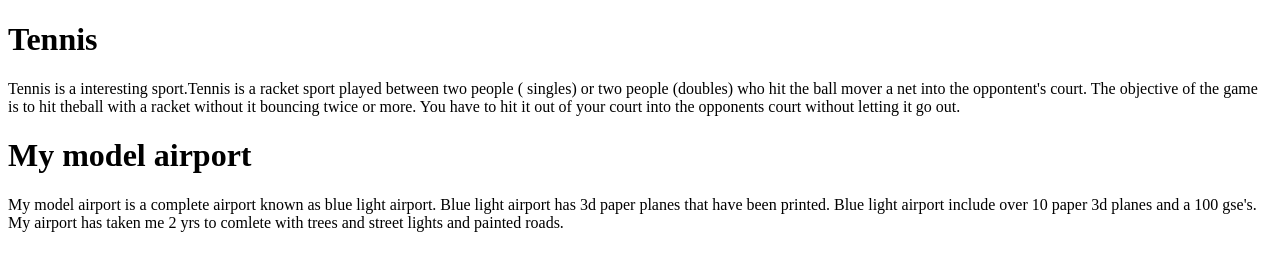
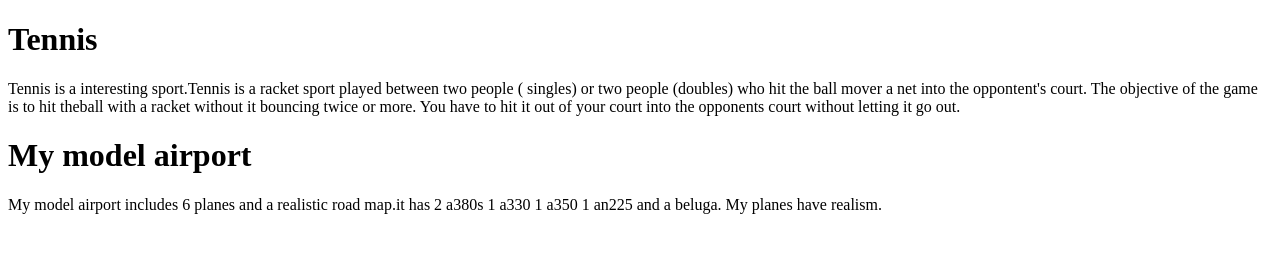
Before and after one commit to rn100416/Reyansh7H, a plain HTML site: page Index.html in a window 1280 px wide. Drawn offline with Linux system fonts and the light colour scheme.

Commit message:
Update Index.html

```diff
--- a/Index.html
+++ b/Index.html
@@ -12,9 +12,7 @@
         The objective of the game is to hit theball with a racket without it bouncing twice or more.
         You have to hit it out of your court into the opponents court without letting it go out.<br>
     <h1>My model airport </h1>
-      My model airport is a complete airport known as blue light airport.
-        Blue light  airport has 3d paper planes that have been printed.
-         Blue light airport include over 10 paper 3d planes and a 100 gse's.
-          My airport has taken me 2 yrs to comlete with trees and street lights and painted roads.</p>
+     My model airport includes 6 planes and a realistic  road map.it has 2 a380s 1 a330 1 a350 1 an225 and a beluga.
+     My planes have realism.
 </body>
 </html>
```
